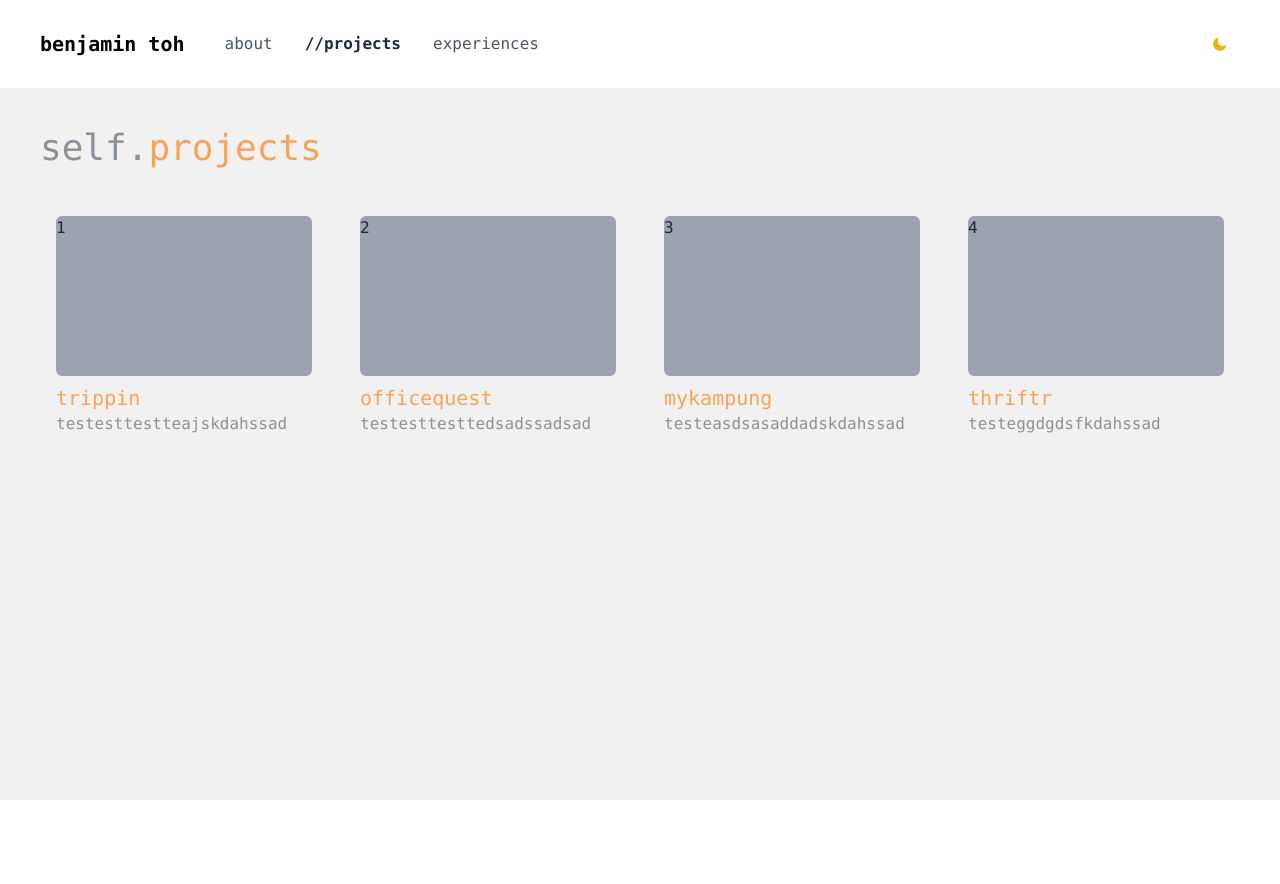
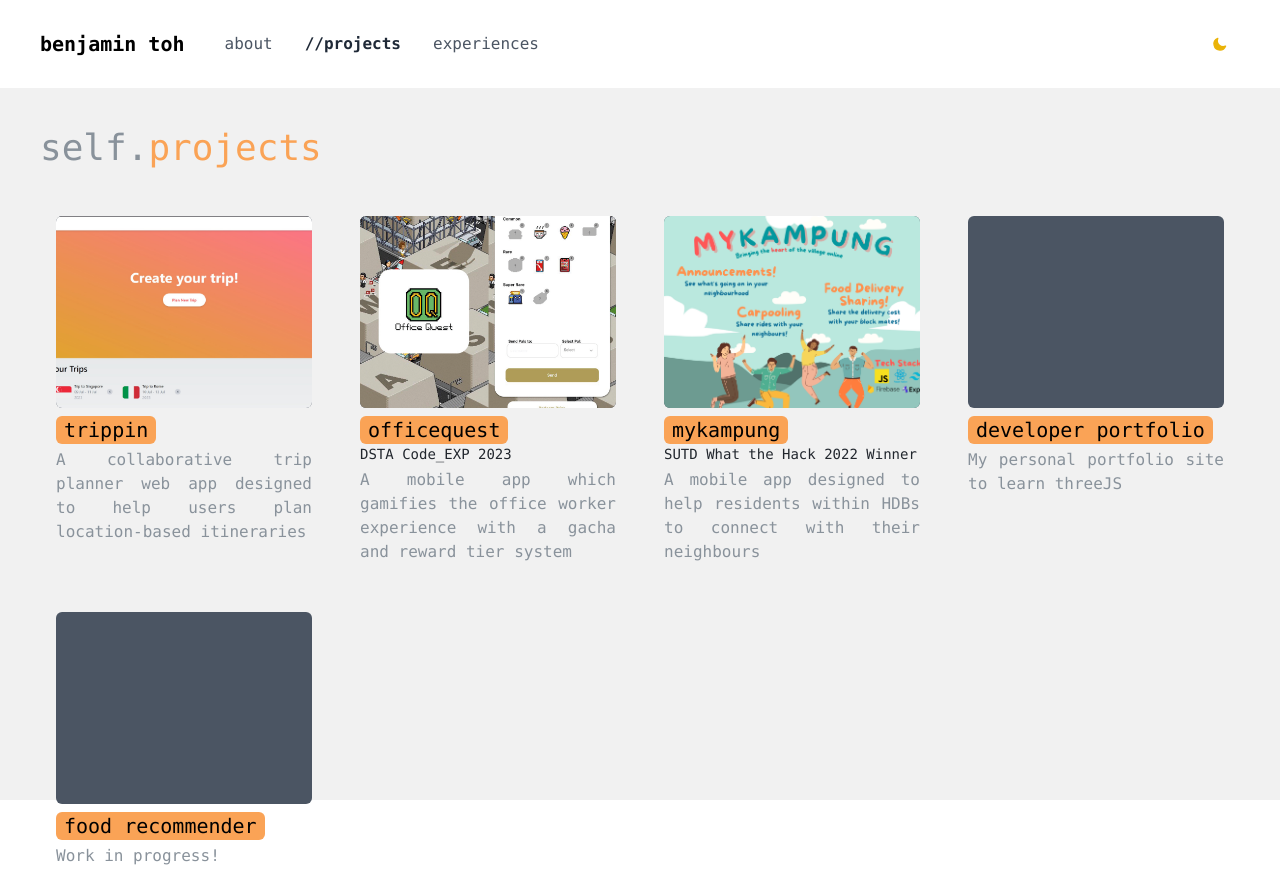
Before and after one commit to bentohset/dev-portfolio, a Next.js app: page /projects in a window 1280 px wide. Before the commit the page ends 800 px from the top, so only its background shows below. Built offline with nearby package versions, Linux system fonts and the light colour scheme.

Commit message:
implement project page

```diff
--- a/src/components/ProjectCard.js
+++ b/src/components/ProjectCard.js
@@ -3,12 +3,13 @@ import React from 'react'
 function ProjectCard({project}) {
   return (
     <a href={project.url} target='__blank' className='cursor-pointer'>
-        <div className='dark:hover:bg-gray-800 hover:bg-gray-200 rounded-md p-4 '>
-            <div className='bg-gray-400 rounded-md h-40'>
-                {project.image}
+        <div className='overflow-hidden dark:hover:bg-gray-800 hover:bg-gray-200 rounded-md p-4 group w-94'>
+            <div className='rounded-md h-48 object-cover bg-gray-600'>
+                {project.image && <img src={project.image} className="rounded-md transform group-hover:scale-105 transition duration-300 object-cover h-full w-full"/>}
             </div>
-            <p className='text-[#faa356] text-xl mt-2'>{project.title}</p>
-            <p className='text-[#89929b]'>{project.desc}</p>
+            <p className='dark:text-[#faa356] dark:bg-inherit text-xl mt-2 bg-[#faa356] text-black w-fit px-2 rounded-md dark:px-0'>{project.title}</p>
+            <p className='dark:text-[#ecf2f8] text-sm'>{project.sub}</p>
+            <p className='text-[#89929b] text-justify mt-1'>{project.desc}</p>
         </div>
     </a>
   )
--- a/src/constants/data.js
+++ b/src/constants/data.js
@@ -13,18 +13,19 @@ const userData = {
     },
     experiences: [
         {
-            role: "",
-            company: "",
-            period: "",
+            role: "Software Engineer Intern",
+            company: "Trilogy Technologies",
+            period: "May 2023 - Aug 2023",
             skills: {
-                Frontend: [],
-                Backend: [],
+                Frontend: ["React", "Pygame"],
+                Backend: ["MS Azure", "Flask", "PostgreSQL", "Docker", "C/C++"],
 
             },
             concise: "",
             points: [
-                "<strong></strong>",
-                ""
+                "Designed and built backend architecture single-handedly with MS Azure IoTEdge and Functions to handle high volume data processing and scalability for IoT monitoring.",
+                "Developed a full-stack web application for an MNC to monitor and analyse IoT sensors using React, Flask and PostgreSQL with analytical tools.",
+                "Prototyped a coordinate tracker from scratch using Ultra-Wideband technology and ESP32 for high precision location calculations with a Pygame GUI"
             ],
 
         }
@@ -36,23 +37,34 @@ const userData = {
     projects: [
         {
             title: 'trippin',
-            desc: 'testesttestteajskdahssad',
-            image: '1'
+            desc: 'A collaborative trip planner web app designed to help users plan location-based itineraries',
+            image: '/trippin.jpg',
+            url: 'https://trippin-web.vercel.app/'
         },
         {
             title: 'officequest',
-            desc: 'testesttesttedsadssadsad',
-            image: '2'
+            sub: 'DSTA Code_EXP 2023',
+            desc: `A mobile app which gamifies the office worker experience with a gacha and reward tier system`,
+            image: '/officeq.png',
+            url: 'https://github.com/bentohset/dsta-officequest'
         },
         {
             title: 'mykampung',
-            desc: 'testeasdsasaddadskdahssad',
-            image: '3'
+            sub: 'SUTD What the Hack 2022 Winner',
+            desc: 'A mobile app designed to help residents within HDBs to connect with their neighbours',
+            image: '/myKampungApp.png',
+            url: 'https://github.com/bentohset/sutdwth-mykampung'
         },
         {
-            title: 'thriftr',
-            desc: 'testeggdgdsfkdahssad',
-            image: '4'
+            title: 'developer portfolio',
+            desc: 'My personal portfolio site to learn threeJS',
+            image: '',
+            url: ''
+        },
+        {
+            title: 'food recommender',
+            desc: 'Work in progress!',
+            image: ''
         },
     ]
 
--- a/src/pages/projects.js
+++ b/src/pages/projects.js
@@ -6,11 +6,11 @@ import React from 'react'
 function projects() {
   return (
 
-    <section className='md:pt-32 pt-40 gap-y-8 flex flex-col md:h-screen h-full pb-12'>
+    <section className='md:pt-32 pt-40 gap-y-8 flex flex-col h-full pb-24'>
         <div className="">
             <h1 className='text-4xl text-[#89929b]'>self.<span className='text-[#faa356]'>projects</span></h1>
         </div>
-        <div className='grid grid-cols-1 sm:grid-cols-2 md:grid-cols-3 xl:grid-cols-4 gap-x-4 gap-y-4'>
+        <div className='grid grid-cols-1 sm:grid-cols-2 md:grid-cols-3 xl:grid-cols-4 gap-x-4 gap-y-4 '>
             {userData.projects.map(obj => (
                 <ProjectCard project={obj} key={obj.title}/>
             ))}
```
